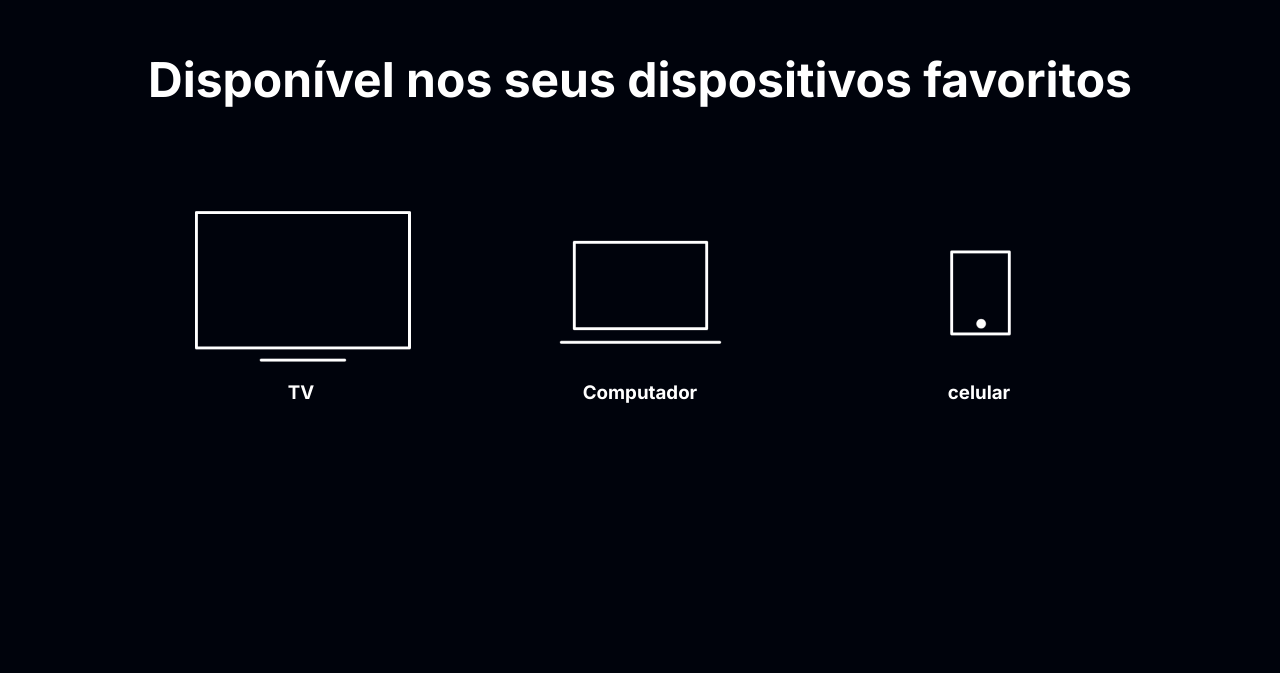
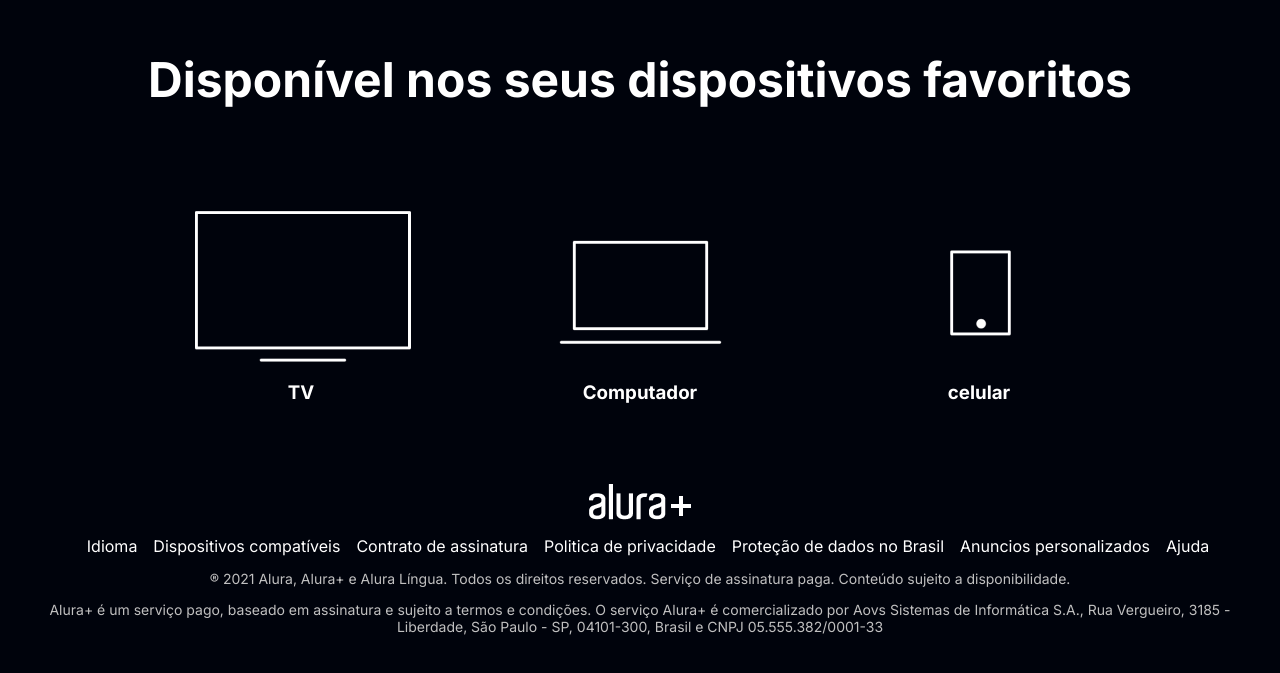
Before and after one commit to MarilyaVictoria/Desenvolvendo-um-site, a plain HTML site: page Index.html in a window 1280 px wide. Shown: the part 3150-3823 px from the top of the page. Before the commit the page ends 3634 px from the top, so only its background shows below. Drawn offline with Linux system fonts and the light colour scheme.

Commit message:
Projeto Finalizado

```diff
--- a/Index.html
+++ b/Index.html
@@ -62,6 +62,35 @@
         </li>
     </ul>
   </section>
+
+  <footer class="rodape">
+    <img src="img/Logo.png" alt="Alura+" class="rodape__logo">
+    <ul class="rodape__lista">
+        <li class="lista__link">
+            <a href="#">Idioma</a>
+        </li>
+        <li class="lista__link">
+            <a href="#">Dispositivos compatíveis</a>
+        </li>
+        <li class="lista__link">
+            <a href="#">Contrato de assinatura</a>
+        </li>
+        <li class="lista__link">
+            <a href="#">Politica de privacidade</a>
+        </li>
+        <li class="lista__link">
+            <a href="#">Proteção de dados no Brasil</a>
+        </li>
+        <li class="lista__link">
+            <a href="#">Anuncios personalizados</a>
+        </li>
+        <li class="lista__link">
+            <a href="#">Ajuda</a>
+        </li>
+    </ul>
+    <p class="rodape__texto">® 2021 Alura, Alura+ e Alura Língua. Todos os direitos reservados. Serviço de assinatura paga. Conteúdo sujeito a disponibilidade.</p>
+    <p class="rodape__texto">Alura+ é um serviço pago, baseado em assinatura e sujeito a termos e condições. O serviço Alura+ é comercializado por Aovs Sistemas de Informática S.A., Rua Vergueiro, 3185 - Liberdade, São Paulo - SP, 04101-300, Brasil e CNPJ 05.555.382/0001-33</p>
+</footer>
         </boby>
     </html>
 </DOCTYPE>
--- a/styles.css
+++ b/styles.css
@@ -4,6 +4,7 @@
     --botao-azul: #167BF7;
     --cor-de-fundo: #00030C;
     --fonte-principal: 'inter';
+    --botao-azul-efeito: #3c92Fa;
 }
 
 body{
@@ -115,3 +116,40 @@ body{
     font-size: 32px;
     color: var(--branco-principal);
 }
+
+.rodape__lista {
+    display: flex;
+    justify-content: center;
+    list-style-type: none;
+    margin-top: 1em;
+}
+
+.lista__link a{
+    text-decoration: none;
+    color: var(--branco-principal);
+    margin-left: 1em;
+}
+
+.rodape__texto {
+    margin: 1em 0;
+    color: var(--cinza-secundario);
+    font-size: 14px;
+}
+
+.rodape {
+    text-align: center;
+    margin: 5em 3em;
+}
+
+.lista__link a:hover {
+    color: var(--botao-azul)
+}
+
+.lista__link a:active {
+    color: purple;
+}
+
+.container__botao:hover{
+    background-color: var(--botao-azul-efeito);
+    color: var(--cor-de-fundo);
+}
```
Also changed, not shown: img/Logo.png (added).
